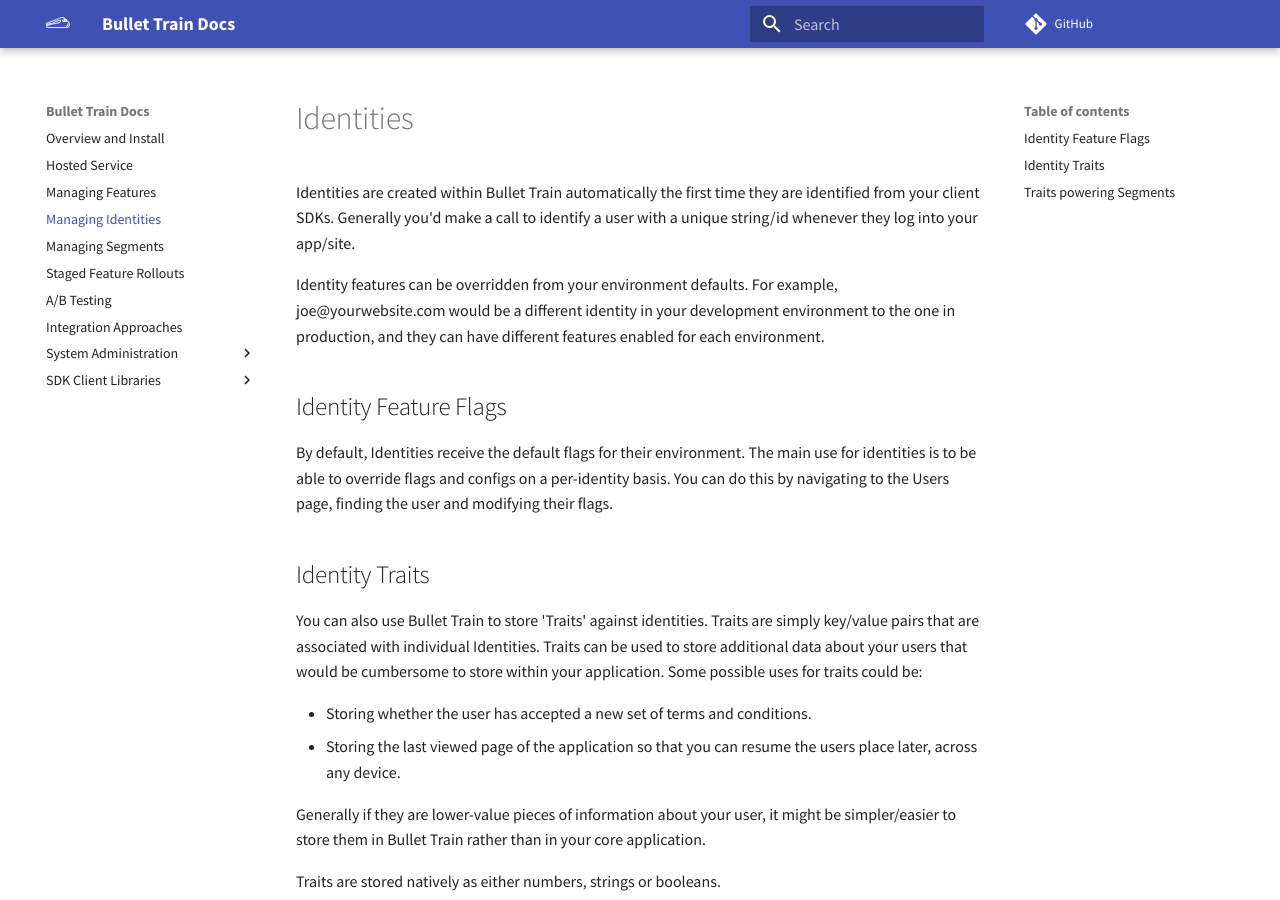
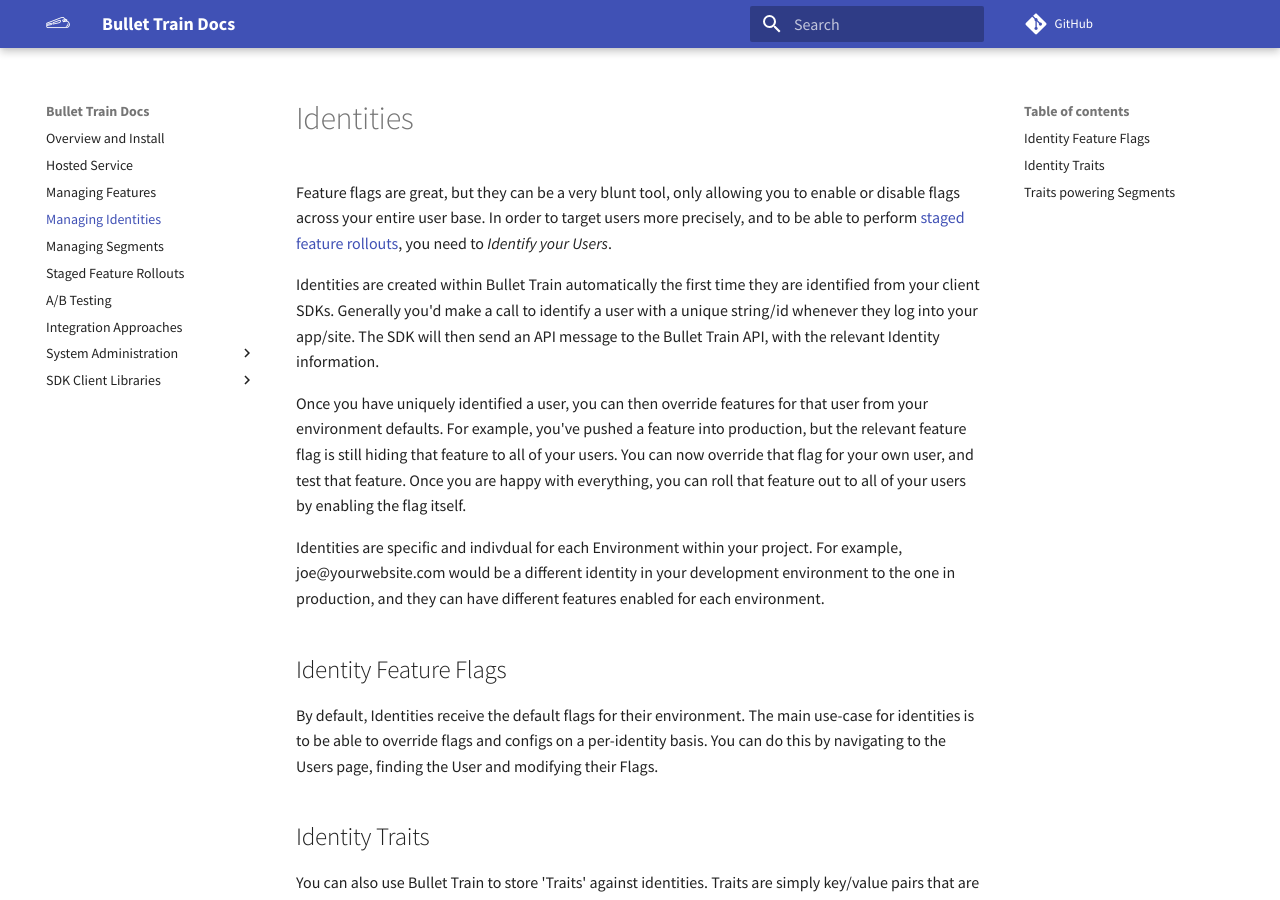
Before and after one commit to Flagsmith/flagsmith-docs, an MkDocs documentation site: the page built from docs/managing-identities.md, in a window 1280 px wide and 900 px high. Built offline with MkDocs 1.6.1 and Material for MkDocs 9.7.7, drawn with Linux system fonts in a browser that asks for light colours; comment, search, counter and statistics services are not loaded.

Commit message:
Added more info around identities

```diff
--- a/docs/managing-identities.md
+++ b/docs/managing-identities.md
@@ -2,13 +2,17 @@ description: Manage user traits and properties independently of your application
 
 # Identities
 
-Identities are created within Bullet Train automatically the first time they are identified from your client SDKs. Generally you'd make a call to identify a user with a unique string/id whenever they log into your app/site.
+Feature flags are great, but they can be a very blunt tool, only allowing you to enable or disable flags across your entire user base. In order to target users more precisely, and to be able to perform [staged feature rollouts](staged-feature-rollouts.md), you need to *Identify your Users*.
 
-Identity features can be overridden from your environment defaults. For example, joe@yourwebsite.com would be a different identity in your development environment to the one in production, and they can have different features enabled for each environment.
+Identities are created within Bullet Train automatically the first time they are identified from your client SDKs. Generally you'd make a call to identify a user with a unique string/id whenever they log into your app/site. The SDK will then send an API message to the Bullet Train API, with the relevant Identity information.
+
+Once you have uniquely identified a user, you can then override features for that user from your environment defaults. For example, you've pushed a feature into production, but the relevant feature flag is still hiding that feature to all of your users. You can now override that flag for your own user, and test that feature. Once you are happy with everything, you can roll that feature out to all of your users by enabling the flag itself.
+
+ Identities are specific and indivdual for each Environment within your project. For example, joe@yourwebsite.com would be a different identity in your development environment to the one in production, and they can have different features enabled for each environment.
 
 ## Identity Feature Flags
 
-By default, Identities receive the default flags for their environment. The main use for identities is to be able to override flags and configs on a per-identity basis. You can do this by navigating to the Users page, finding the user and modifying their flags.
+By default, Identities receive the default flags for their environment. The main use-case for identities is to be able to override flags and configs on a per-identity basis. You can do this by navigating to the Users page, finding the User and modifying their Flags.
 
 ## Identity Traits
 
@@ -23,7 +27,6 @@ Traits are stored natively as either numbers, strings or booleans.
 
 <img src="/images/identity-details.png"/>
 
-
 ## Traits powering Segments
 
 Traits can be used within your application, but they also be used to power [Segments](/managing-segments).
```
